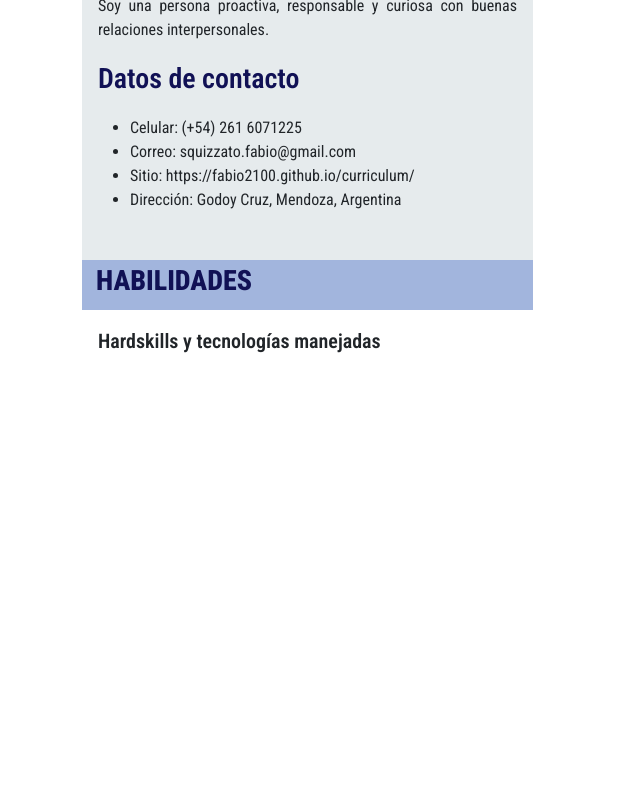
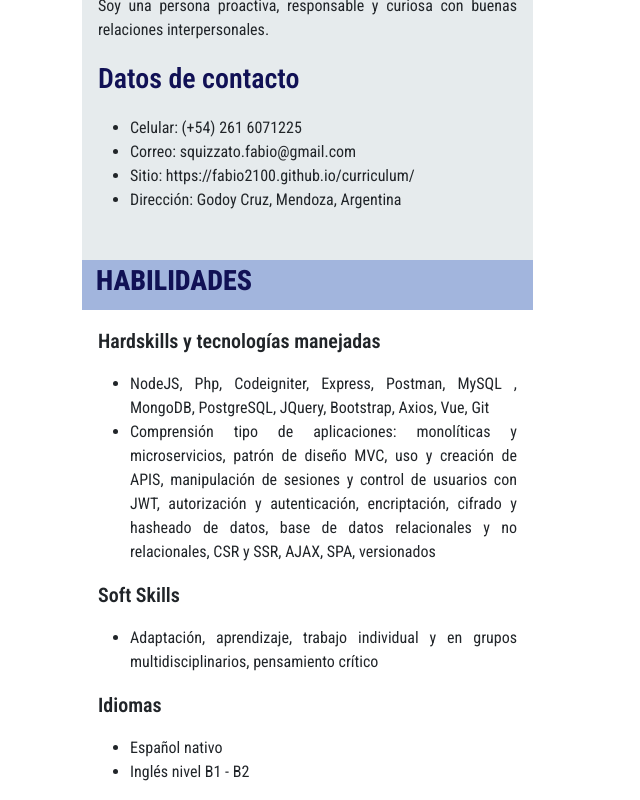
Before and after one commit to fabio2100/resume, a Next.js app: page / in a window 1280 px wide. Shown: the part 408-1208 px from the top of the page, without its empty margins (0-640 px from the left). Before the commit the page ends 800 px from the top, so only its background shows below. Built offline with nearby package versions, Linux system fonts and the light colour scheme.

Commit message:
habilidades

```diff
--- a/app/components/Habilidades.js
+++ b/app/components/Habilidades.js
@@ -3,9 +3,27 @@ import Titulo from "./Titulo";
 
 export default function Habilidades(){
     const hardskills = `Hardskills y tecnologías manejadas`;
+    const hardSkillsItems = [`NodeJS, Php, Codeigniter, Express, Postman,
+    MySQL , MongoDB, PostgreSQL, JQuery, Bootstrap,
+    Axios, Vue, Git`,`Comprensión tipo de aplicaciones: monolíticas y
+    microservicios, patrón de diseño MVC, uso y
+    creación de APIS, manipulación de sesiones y
+    control de usuarios con JWT, autorización y
+    autenticación, encriptación, cifrado y hasheado de
+    datos, base de datos relacionales y no
+    relacionales, CSR y SSR, AJAX, SPA, versionados`];
+
+    const softSkills = `Soft Skills`;
+    const softSkillsItems = [`Adaptación, aprendizaje, trabajo individual y en
+    grupos multidisciplinarios, pensamiento crítico`];
+
+    const idiomas = `Idiomas`;
+    const idiomasItems = [`Español nativo`,`Inglés nivel B1 - B2`]
 
     return <>
         <Titulo>Habilidades</Titulo>
-        <TextoAcerca subtitulo={hardskills} />
+        <TextoAcerca subtitulo={hardskills} listaSimple={hardSkillsItems}/>
+        <TextoAcerca subtitulo={softSkills} listaSimple={softSkillsItems} />
+        <TextoAcerca subtitulo={idiomas} listaSimple={idiomasItems} />
     </>
 }
--- a/app/components/TextoAcerca.js
+++ b/app/components/TextoAcerca.js
@@ -7,6 +7,11 @@ export default function TextoAcerca({titulo=false,lista=false,texto=false,subtit
         })
     }
     let listaSimpleItems;
+    if(listaSimple){
+        listaSimpleItems = listaSimple.map(element =>{
+            return <li key={element}>{element}</li>
+        })
+    }
     //dejo esto aca, hay que renderizar los items de hard skill tratando de usar igual a listitems
 
 
@@ -18,6 +23,9 @@ export default function TextoAcerca({titulo=false,lista=false,texto=false,subtit
             <ul className="listado">
                 {listItems}
             </ul>
+            <ul className="listado">
+                {listaSimpleItems}
+            </ul>
         </div>
     </>
 
```
